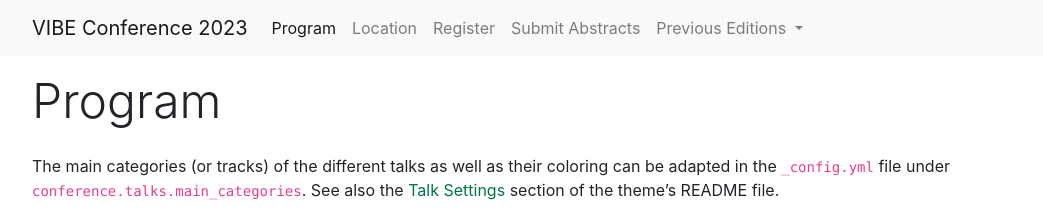
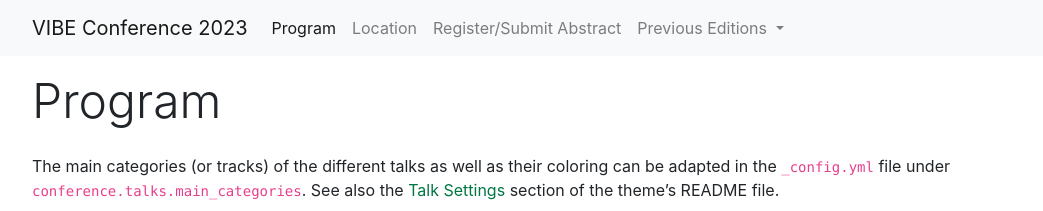
Before and after one commit to DigitaleGesellschaft/jekyll-theme-conference, a Jekyll site: the page built from program/index.md, in a window 1280 px wide. Shown: the top 211 px of the page, without its empty margins (53-1096 px from the left). Built offline with Jekyll 4.4.1, drawn with Linux system fonts in a browser that asks for light colours; some of the changed lines change nothing that is shown.

Commit message:
update _config.yml

```diff
--- a/_config.yml
+++ b/_config.yml
@@ -82,19 +82,14 @@
       #  relative_url: /speakers/
       - name: Location
         relative_url: /location/
-      - name: Register
+      - name: Register/Submit Abstract
         relative_url: /register/
-      - name: Submit Abstracts
-        relative_url: /submit_abstracts/
       - name: Previous Editions
         menu:
           - name: 2023 (current)
             disabled: true
           - name: 2022
-            relative_url: https://vibe2023.github.io/
-          # broken link
-          #- name: 2020
-          #  relative_url: http://www.gen.tcd.ie/vibe/
+            relative_url: https://vibe2022.github.io/
 
   # Link Preview for Sharing
   link_preview:
@@ -114,7 +109,7 @@
       - name: How to get there
         relative_url: /location/
       - name: Register Here
-        disabled: false
+        disabled: true
         absolute_url: /register/
 
 #  # Information boxes
@@ -124,11 +119,6 @@
      main_only: true
      text: |
        This site is currently under development. Please do not attempt to register at this time.
-
-#        See the [README](github.com/DigitaleGesellschaft/jekyll-theme-conference/) on the project's GitHub #repository for further information on how to configure and adapt it to your needs.
-#    - text: This is just some random content for demonstration purposes.
- #     color: warning
-  #    pages_only: true
 
   # Live indications
 #  live:
@@ -148,14 +138,13 @@
   map:
     # Initial map center point
     default_zoom: 17
-    home_coord: 54.57646350357862, -5.934881983999575
+    home_coord: 54.57646, -5.93488
+    map_provider: "OpenStreetMap.Mapnik"
     # Alternative map providers can be found on https://leaflet-extras.github.io/leaflet-providers/preview/
     # The following do match the Bootstrap design not too badly:
     #   - Hydda.Full
     #   - Thunderforest.Neighbourhood
     #   - Esri.WorldTopoMap
-    map_provider: "Esri.WorldTopoMap" # "OpenStreetMap.Mapnik"
-    #default_zoom: 17
 
   talks:
     # Talk categories
```
